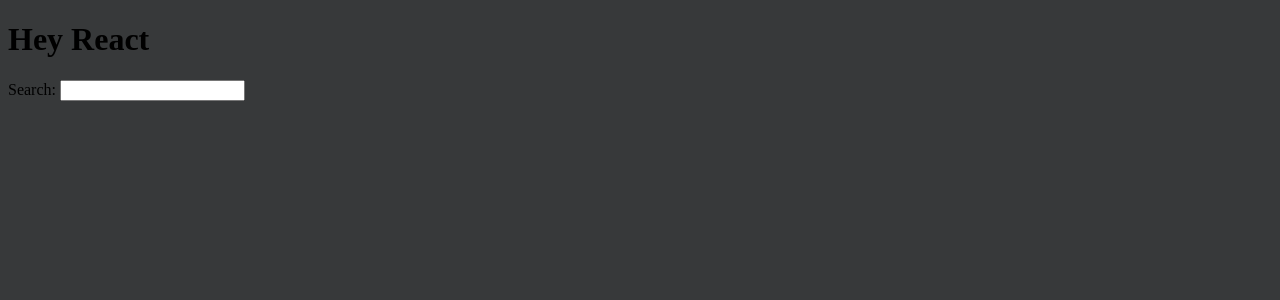
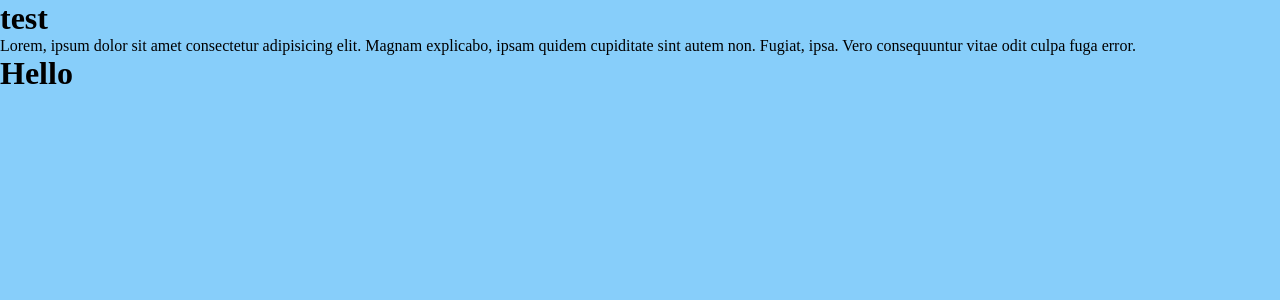
Before and after one commit to Chrisvasa/react_test, a React (Vite) app: page / in a window 1280 px wide. Shown: the top 300 px of the page. Built offline with nearby package versions, Linux system fonts and the light colour scheme.

Commit message:
small fixes

```diff
--- a/package.json
+++ b/package.json
@@ -11,7 +11,8 @@
   },
   "dependencies": {
     "react": "^18.2.0",
-    "react-dom": "^18.2.0"
+    "react-dom": "^18.2.0",
+    "styled-components": "^5.3.10"
   },
   "devDependencies": {
     "@types/react": "^18.0.28",
--- a/src/App.jsx
+++ b/src/App.jsx
@@ -1,20 +1,24 @@
-import * as React from 'react';
+import React, { useState, useEffect } from "react";
+import styled from "styled-components";
+import Hero from "./hero";
 
-const welcome = {
-  greeting: 'Hey',
-  title: 'React',
-}
+const MainContainer = styled.main`
+  display: flex;
+  flex-direction: column;
+  height: 100vh;
+  background: lightskyblue;
+`;
 
 function App() {
-return (
-<div>
-  <title>{welcome.title}</title>
-  <h1>
-  {welcome.greeting} {welcome.title}
-  </h1>
-<label htmlFor="search">Search: </label>
-<input id="search" type="text" />
-</div>
-);
+  return (
+    <MainContainer>
+      <h1>test</h1>
+      <p>
+        Lorem, ipsum dolor sit amet consectetur adipisicing elit. Magnam explicabo, ipsam quidem cupiditate sint autem non. Fugiat, ipsa.
+        Vero consequuntur vitae odit culpa fuga error.
+      </p>
+      <Hero />
+    </MainContainer>
+  );
 }
 export default App;
--- /dev/null
+++ b/src/hero.jsx
@@ -0,0 +1,7 @@
+import React from "react";
+
+function Hero() {
+  return <h1>Hello</h1>;
+}
+
+export default Hero;
--- a/src/index.css
+++ b/src/index.css
@@ -1,3 +1,5 @@
-body {
-  background-color: rgb(55, 57, 58);
+html,
+* {
+  padding: 0;
+  margin: 0;
 }
```
Also changed, not shown: src/api.js (added, +7 -0 lines), src/App.css (deleted), 1 other file (tests, documents, lock files or other folders).
